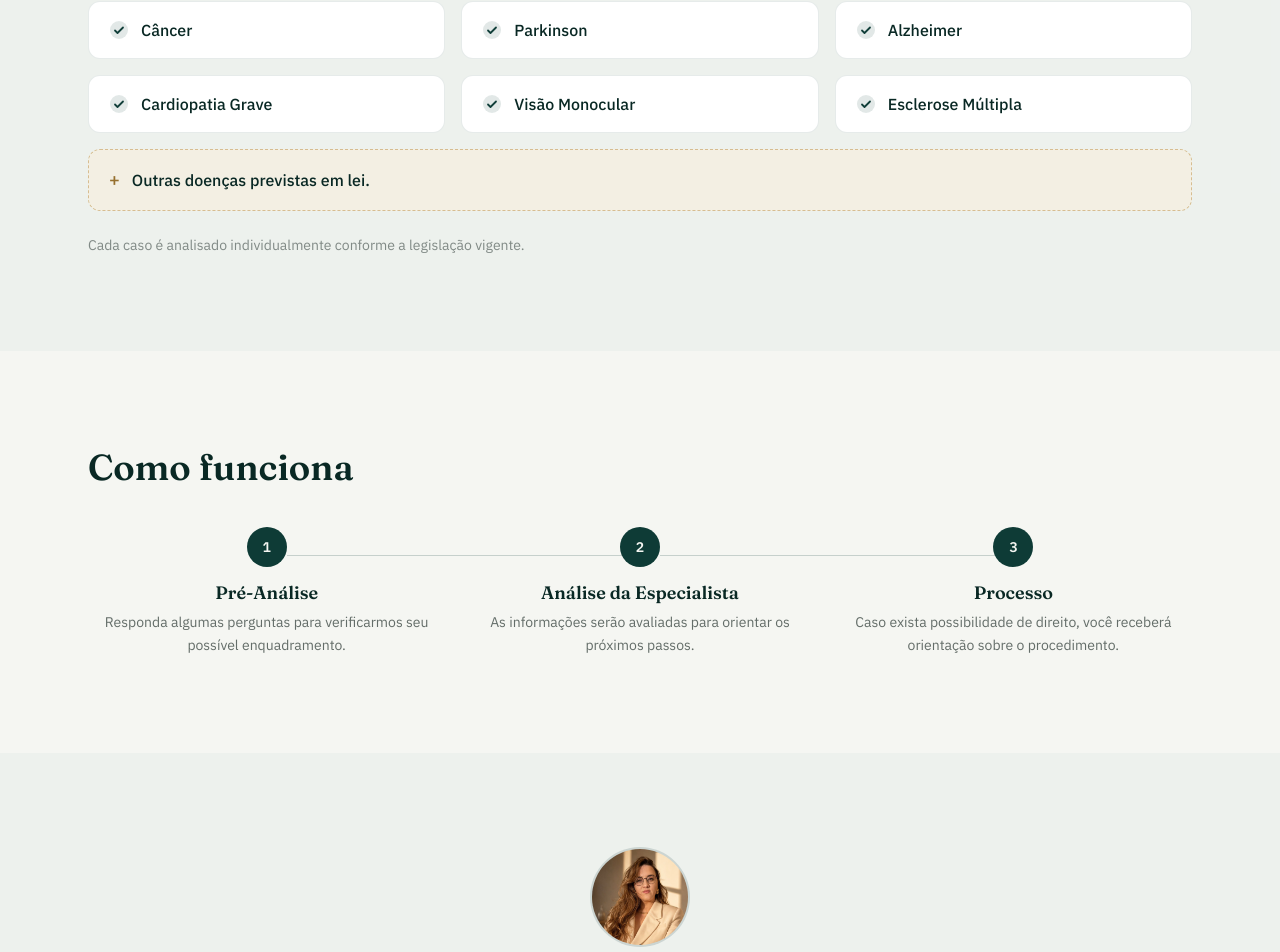
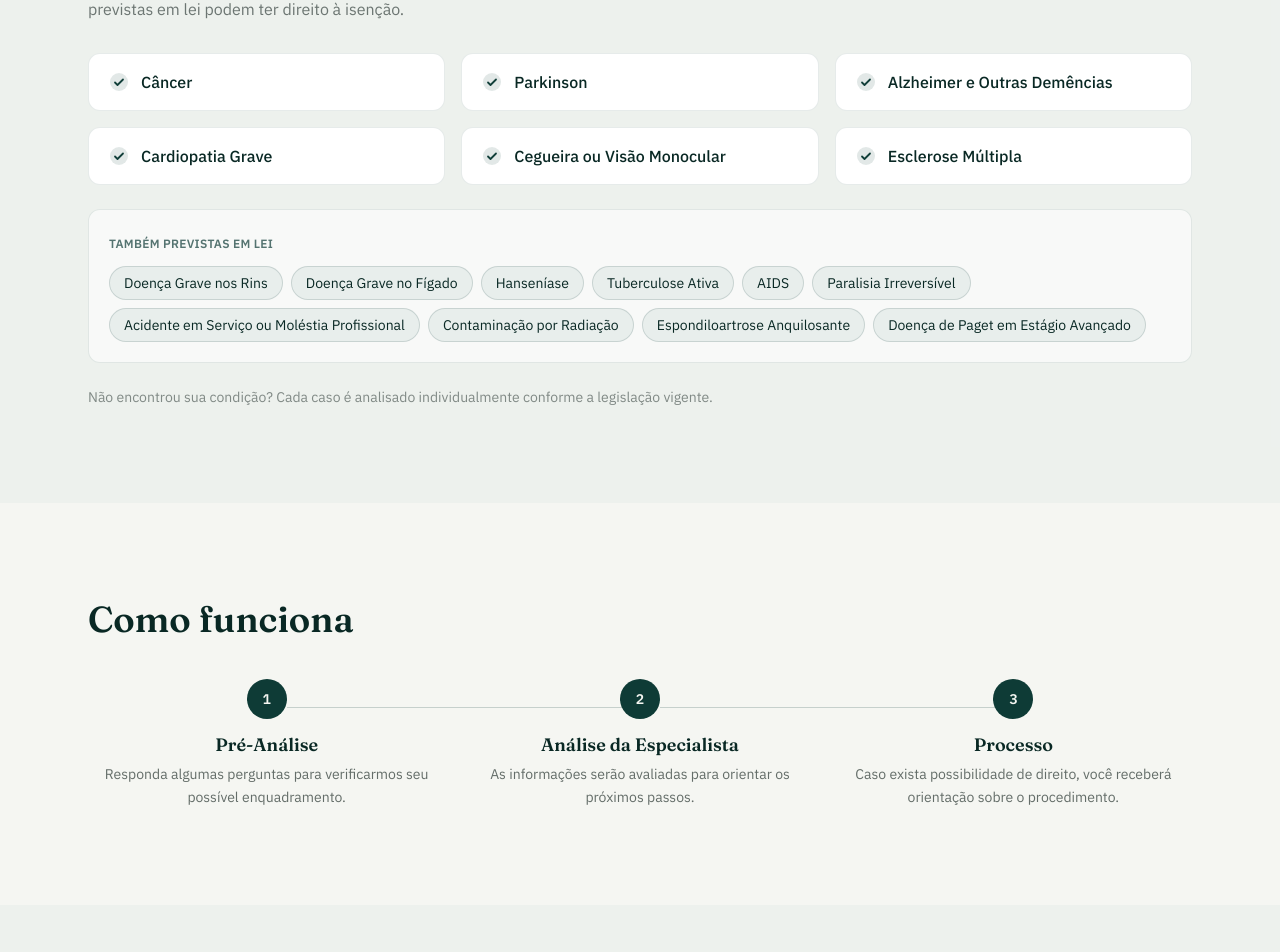
Before and after one commit to owestprodutora-sys/idp-brasil, a React (Vite) app: page / in a window 1280 px wide. Shown: the part 1586-2538 px from the top of the page. Built offline with nearby package versions, Linux system fonts and the light colour scheme; no server answers.

Commit message:
Projeto V2 07 - Especialista sugects

```diff
--- a/src/components/Eligibility.tsx
+++ b/src/components/Eligibility.tsx
@@ -1,12 +1,29 @@
 import { Section } from "@/components/Section";
 
-const conditions = [
+// Condições mais reconhecidas pelo público em geral — recebem destaque
+// visual em card para leitura rápida.
+const featuredConditions = [
   "Câncer",
   "Parkinson",
-  "Alzheimer",
+  "Alzheimer e Outras Demências",
   "Cardiopatia Grave",
-  "Visão Monocular",
+  "Cegueira ou Visão Monocular",
   "Esclerose Múltipla",
+];
+
+// Demais condições previstas em lei — listadas de forma compacta para não
+// sobrecarregar a seção com muitos cards repetidos.
+const otherConditions = [
+  "Doença Grave nos Rins",
+  "Doença Grave no Fígado",
+  "Hanseníase",
+  "Tuberculose Ativa",
+  "AIDS",
+  "Paralisia Irreversível",
+  "Acidente em Serviço ou Moléstia Profissional",
+  "Contaminação por Radiação",
+  "Espondiloartrose Anquilosante",
+  "Doença de Paget em Estágio Avançado",
 ];
 
 export function Eligibility() {
@@ -15,9 +32,13 @@ export function Eligibility() {
       <h2 className="font-display text-3xl font-semibold text-selo-900 md:text-4xl">
         Quem pode ter direito?
       </h2>
+      <p className="mt-3 max-w-xl text-ink/60">
+        Aposentados e pensionistas diagnosticados com uma das doenças graves
+        previstas em lei podem ter direito à isenção.
+      </p>
 
-      <div className="mt-10 grid gap-4 sm:grid-cols-2 lg:grid-cols-3">
-        {conditions.map((condition) => (
+      <div className="mt-8 grid gap-4 sm:grid-cols-2 lg:grid-cols-3">
+        {featuredConditions.map((condition) => (
           <div
             key={condition}
             className="flex items-center gap-3 rounded-xl border border-selo-700/10 bg-white px-5 py-4"
@@ -26,17 +47,27 @@ export function Eligibility() {
             <span className="font-medium text-selo-900">{condition}</span>
           </div>
         ))}
+      </div>
 
-        <div className="flex items-center gap-3 rounded-xl border border-dashed border-ouro-500/50 bg-ouro-50/60 px-5 py-4 sm:col-span-2 lg:col-span-3">
-          <span className="font-mono text-lg text-ouro-600">+</span>
-          <span className="font-medium text-selo-900">
-            Outras doenças previstas em lei.
-          </span>
+      <div className="mt-6 rounded-xl border border-selo-700/10 bg-white/60 p-5">
+        <span className="text-xs font-semibold uppercase tracking-wide text-selo-700/70">
+          Também previstas em lei
+        </span>
+        <div className="mt-3 flex flex-wrap gap-2">
+          {otherConditions.map((condition) => (
+            <span
+              key={condition}
+              className="rounded-full border border-selo-700/15 bg-selo-50 px-3.5 py-1.5 text-sm text-selo-900"
+            >
+              {condition}
+            </span>
+          ))}
         </div>
       </div>
 
       <p className="mt-6 text-sm text-ink/50">
-        Cada caso é analisado individualmente conforme a legislação vigente.
+        Não encontrou sua condição? Cada caso é analisado individualmente
+        conforme a legislação vigente.
       </p>
     </Section>
   );
--- a/src/components/FAQ.tsx
+++ b/src/components/FAQ.tsx
@@ -23,7 +23,7 @@ const faqs = [
   {
     question: "Preciso entrar na Justiça?",
     answer:
-      "Cada situação é analisada individualmente. Após a avaliação, serão orientados os próximos passos possíveis.",
+      "Na maioria dos casos, não. O reconhecimento costuma ocorrer diretamente pela via administrativa, com prazo médio de cerca de 90 dias. Em situações mais complexas esse prazo pode ser maior, e o caminho judicial só é considerado quando realmente necessário.",
   },
   {
     question: "Posso recuperar valores?",
--- a/src/components/Specialist.tsx
+++ b/src/components/Specialist.tsx
@@ -7,29 +7,29 @@ export function Specialist() {
 
   return (
     <Section id="especialista" className="bg-selo-50/60">
-      <div className="mx-auto flex max-w-2xl flex-col items-center gap-5 text-center">
+      <div className="mx-auto flex max-w-2xl flex-col items-center gap-6 rounded-3xl border border-selo-700/10 bg-white px-6 py-10 text-center shadow-sm sm:px-12">
         {imageError ? (
-          <span className="flex h-24 w-24 items-center justify-center rounded-full bg-selo-700 font-display text-2xl font-semibold text-paper">
+          <span className="flex h-32 w-32 items-center justify-center rounded-full bg-selo-700 font-display text-3xl font-semibold text-paper ring-4 ring-selo-50">
             AD
           </span>
         ) : (
           <img
             src="/adrieli.jpg"
             alt="Adrieli Drewlo Dias"
-            width={96}
-            height={96}
+            width={128}
+            height={128}
             loading="lazy"
             decoding="async"
             onError={() => setImageError(true)}
-            className="h-24 w-24 rounded-full bg-selo-100 object-cover ring-2 ring-selo-700/15"
+            className="h-32 w-32 rounded-full bg-selo-100 object-cover ring-4 ring-selo-50 shadow-md"
           />
         )}
 
         <div>
-          <h3 className="font-display text-xl font-semibold text-selo-900">
+          <h3 className="font-display text-2xl font-semibold text-selo-900">
             Adrieli Drewlo Dias
           </h3>
-          <p className="text-sm font-medium uppercase tracking-wide text-ouro-600">
+          <p className="mt-1 text-sm font-medium uppercase tracking-wide text-ouro-600">
             Especialista Responsável pela Análise
           </p>
         </div>
--- a/src/components/pre-analysis/DiseaseChecklist.tsx
+++ b/src/components/pre-analysis/DiseaseChecklist.tsx
@@ -6,19 +6,22 @@ import { cn } from "@/lib/utils";
 const DISEASES = [
   "Neoplasia Maligna (Câncer)",
   "Doença de Parkinson",
+  "Alzheimer e Outras Demências",
   "Cardiopatia Grave",
   "Esclerose Múltipla",
+  "Cegueira ou Visão Monocular",
   "Nefropatia Grave",
   "Hepatopatia Grave",
   "Hanseníase",
   "Tuberculose Ativa",
-  "Cegueira",
+  "AIDS (HIV)",
   "Alienação Mental",
-  "AIDS (HIV)",
+  "Paralisia Irreversível e Incapacitante",
+  "Acidente em Serviço ou Moléstia Profissional",
+  "Contaminação por Radiação",
   "Espondiloartrose Anquilosante",
+  "Doença de Paget em Estágio Avançado",
   "Fibrose Cística",
-  "Paralisia Irreversível e Incapacitante",
-  "Contaminação por Radiação",
 ];
 
 const TAIL_OPTIONS = ["Outra doença", "Não encontrei minha doença", "Não sei informar"];
```
